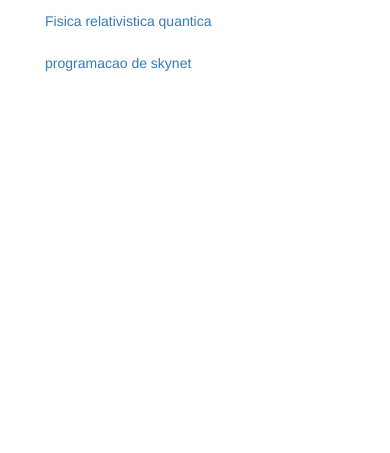
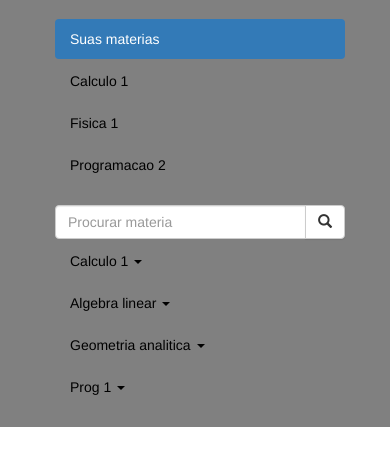
Before and after one commit to edoarda/estudos-uffline, a Django app: page /database/index/ in a window 390 px wide; the page is wider, and only the part inside the window is pictured. Shown: the part 391-844 px from the top of that part. Run offline with Django 3.2, Linux system fonts and the light colour scheme; some libraries are stand-ins or nearby versions.

Commit message:
pag xico

```diff
--- /dev/null
+++ b/database/static/database/css/index.css
@@ -0,0 +1,29 @@
+body {
+	background-color: #9090A0;
+	font-family: Comicsans, sans-serif;
+
+}
+
+
+.nav{
+	padding-right: 10px;
+	padding-top: 20px;
+	padding-left: 10px;
+
+	}
+
+.nav-pills{
+	color: black;
+
+}
+
+
+.doom {
+	padding: 20px 20px 20px 40px;
+	background-color: grey;
+}
+.doom a{
+	color: black;
+
+
+}
--- a/database/static/database/css/menumat.css
+++ b/database/static/database/css/menumat.css
@@ -32,7 +32,7 @@
 }
 
 table {
-	text-align: center;
+	text-align: ;
 	text-decoration-line: none;
 }
 
--- a/database/templates/database/index.html
+++ b/database/templates/database/index.html
@@ -1,4 +1,6 @@
 <!DOCTYPE html>
+{% load static %}
+
 <html lang="en">
   <head>
     <meta charset="utf-8">
@@ -10,6 +12,7 @@
     <link rel="icon" href="favicon.ico">
 	<link rel="stylesheet" href="//maxcdn.bootstrapcdn.com/bootstrap/3.2.0/css/bootstrap.min.css">
 	<link rel="stylesheet" href="//maxcdn.bootstrapcdn.com/bootstrap/3.2.0/css/bootstrap-theme.min.css">
+	  <link href="{% static 'database/css/index.css' %}" rel="stylesheet">
 
 
     <title>Hackaton!</title>
@@ -22,44 +25,76 @@
   </head>
 
   <body>
-	<div class="container">
+	<div class="doom">
 		<div class="page-header">
 
-			<p> Insira Fota aqui e Pans </p>
+			<img src="{% static 'database/images/logouff_smol.png' %}" class="img-fluid" alt="Responsive image"/>
+
+		</div>
+			<div class="col-md-6">
+			  <ul class="nav nav-pills nav-stacked">
+					<li class="active"><a href="#">Suas materias</a></li>
+					<li><a href="#">Calculo 1</a></li>
+					<li><a href="#">Fisica 1</a></li>
+					<li><a href="#">Programacao 2</a></li>
+				  </ul>
+
+				</div>
+
+				<div class="col-md-6">
+				  <ul class="nav nav-pills nav-stacked">
+					<li class="active">
+						<div class="input-group">
+				            <input type="text" class="form-control" placeholder="Procurar materia" name="srch-term" id="srch-term">
+           						 <div class="input-group-btn">
+       						         <button class="btn btn-default" type="submit"><i class="glyphicon glyphicon-search"></i></button>
+           					 </div>
+        				</div>
+					</li>
+
+					  <li class="dropdown">
+						<a class="dropdown-toggle" data-toggle="dropdown">Calculo 1
+						<span class="caret"></span></a>
+						<ul class="dropdown-menu">
+						  <li><a href="{% url 'database:menumateria' 'GCC09978' %}" method="get">Turma A2</a></li>
+						  <li><a href="#">Turma B1</a></li>
+						  <li><a href="#">Turma C4</a></li>
+						</ul>
+					  </li>
+					  <li class="dropdown">
+						<a class="dropdown-toggle" data-toggle="dropdown">Algebra linear
+						<span class="caret"></span></a>
+						<ul class="dropdown-menu">
+						  <li><a href="{% url 'database:menumateria' 'GCC09978' %}" method="get">Turma A2</a></li>
+						  <li><a href="#">Turma B1</a></li>
+						  <li><a href="#">Turma C4</a></li>
+						</ul>
+					  </li>
+
+					  <li class="dropdown">
+						<a class="dropdown-toggle" data-toggle="dropdown">Geometria analitica
+						<span class="caret"></span></a>
+						<ul class="dropdown-menu">
+						  <li><a href="{% url 'database:menumateria' 'GCC09978' %}" method="get">Turma A2</a></li>
+						  <li><a href="#">Turma B1</a></li>
+						  <li><a href="#">Turma C4</a></li>
+						</ul>
+
+					  <li class="dropdown">
+						<a class="dropdown-toggle" data-toggle="dropdown">Prog 1
+						<span class="caret"></span></a>
+						<ul class="dropdown-menu">
+						  <li><a href="{% url 'database:menumateria' 'GCC09978' %}" method="get">Turma A2</a></li>
+						  <li><a href="#">Turma B1</a></li>
+						  <li><a href="#">Turma C4</a></li>
+						</ul>
+
+			</div>
+
 
 
 		</div>
 
-
-				<div class="col-md-6">
-				  <ul class="nav nav-pills nav-stacked">
-					<li class="active"><a href="#">Pesquisar Materia e tal</a></li>
-					<li><a href="#">Calculo 2Rola</a></li>
-					  <li class="dropdown">
-						<a class="dropdown-toggle" data-toggle="dropdown" href="#">Matéria Maneira
-						<span class="caret"></span></a>
-						<ul class="dropdown-menu">
-						  <li><a href="{% url 'database:menumateria' 'GCC09978' %}" method="get">Turma A2</a></li>
-						  <li><a href="#">TurmX 2</a></li>
-						  <li><a href="#">TurmX 3</a></li>
-						</ul>
-					  </li>
-					<li><a href="#">Calculo 3Rola</a></li>
-					<li><a href="#">Prog2</a></li>
-				  </ul>
-				</div>
-
-
-			 <div class="col-md-6">
-				  <ul class="nav nav-pills nav-stacked">
-					<li class="active"><a href="#">Suas materias e pa</a></li>
-					<li><a href="#">Calculo 1 4a vez agora vai</a></li>
-					<li><a href="#">Fisica relativistica quantica</a></li>
-					<li><a href="#">programacao de skynet</a></li>
-				  </ul>
-			</div>
-
-			</div>
 
 
 
```
Also changed, not shown: database/templates/database/menumateria.html (+9 -14 lines), database/templates/database/addgrupo.html (added).
